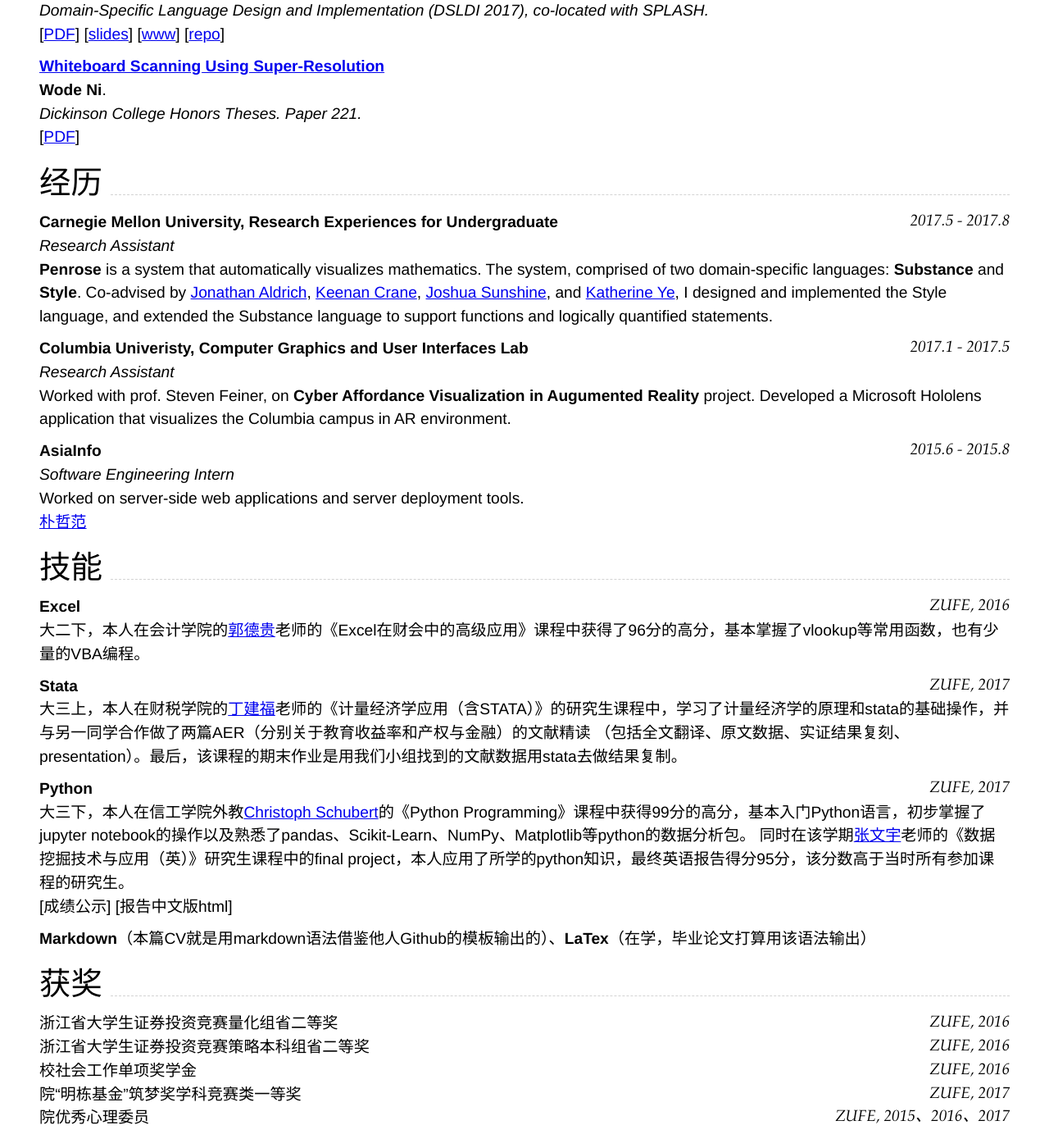
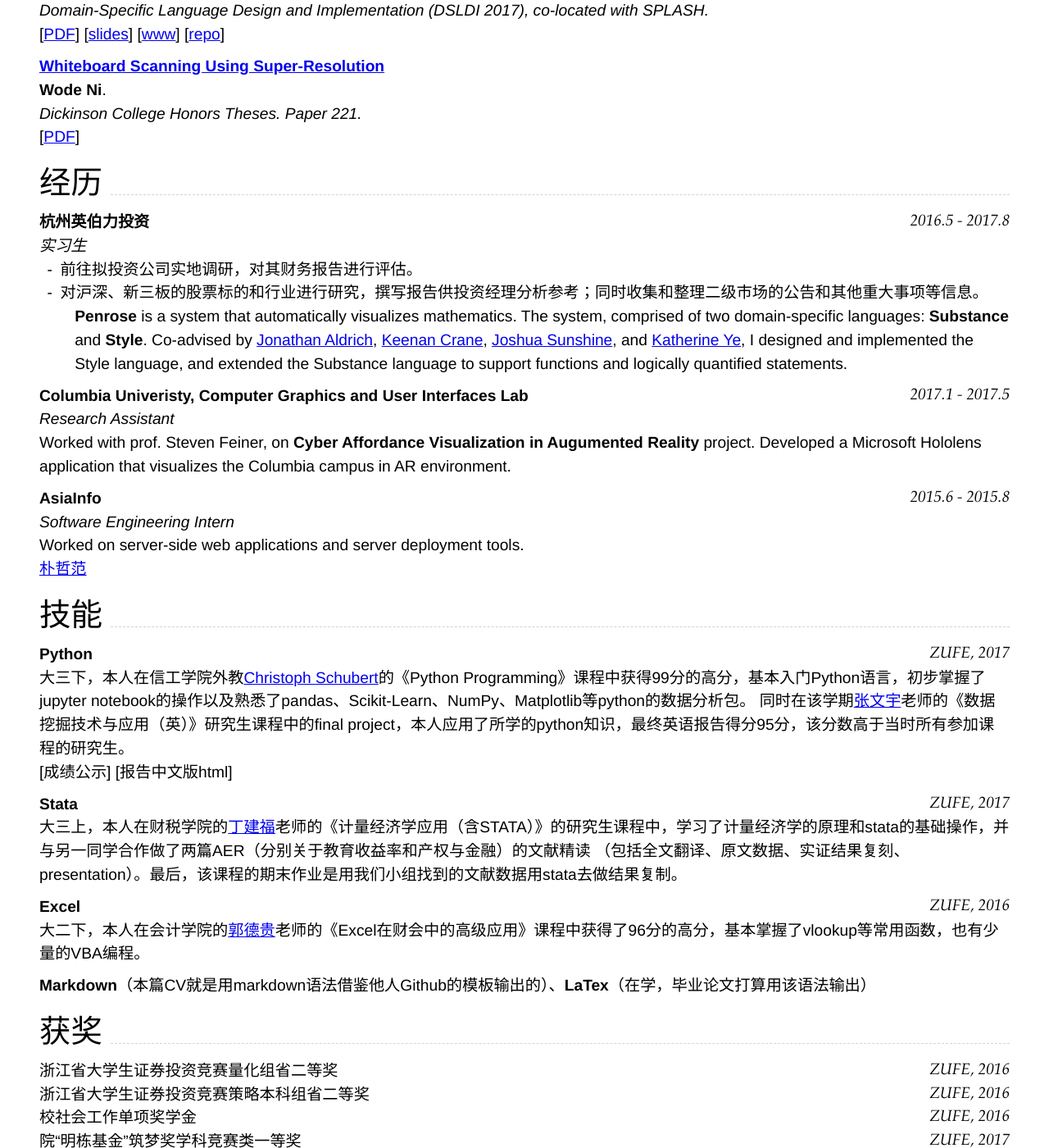
Before and after one commit to wodeni/nimo-markdown-cv, a Jekyll site: the page built from index.md, in a window 1280 px wide and 1400 px high, scrolled down 567 px. Shown: the whole window at 82% size. Built offline with Jekyll 4.4.1, drawn with Linux system fonts in a browser that asks for light colours.

Commit message:
Update index.md

```diff
--- a/index.md
+++ b/index.md
@@ -39,8 +39,10 @@
 
 ## 经历
 
-### __Carnegie Mellon University, Research Experiences for Undergraduate__  `2017.5 - 2017.8`
-_Research Assistant_<br>
+### __杭州英伯力投资__  `2016.5 - 2017.8`
+_实习生_<br>
+- 前往拟投资公司实地调研，对其财务报告进行评估。
+- 对沪深、新三板的股票标的和行业进行研究，撰写报告供投资经理分析参考；同时收集和整理二级市场的公告和其他重大事项等信息。
 __Penrose__ is a system that automatically visualizes mathematics. The system, comprised of two domain-specific languages: __Substance__ and __Style__. Co-advised by [Jonathan Aldrich](https://www.cs.cmu.edu/~./aldrich/), [Keenan Crane](https://www.cs.cmu.edu/~kmcrane/), [Joshua Sunshine](http://www.cs.cmu.edu/~jssunshi/), and [Katherine Ye](https://www.cs.cmu.edu/~kqy/), I designed and implemented the Style language, and extended the Substance language to support functions and logically quantified statements.
 
 ### __Columbia Univeristy, Computer Graphics and User Interfaces Lab__ `2017.1 - 2017.5`
@@ -58,14 +60,14 @@
 
 ## 技能
 
-### __Excel__ `ZUFE, 2016` <br>
-大二下，本人在会计学院的[郭德贵](http://zjacc.zufe.edu.cn/info/1182/2588.htm)老师的《Excel在财会中的高级应用》课程中获得了96分的高分，基本掌握了vlookup等常用函数，也有少量的VBA编程。
-### __Stata__ `ZUFE, 2017` <br>
- 大三上，本人在财税学院的[丁建福](http://cz.zufe.edu.cn/info/1077/5865.htm)老师的《计量经济学应用（含STATA）》的研究生课程中，学习了计量经济学的原理和stata的基础操作，并与另一同学合作做了两篇AER（分别关于教育收益率和产权与金融）的文献精读 （包括全文翻译、原文数据、实证结果复刻、presentation）。最后，该课程的期末作业是用我们小组找到的文献数据用stata去做结果复制。
 ### __Python__ `ZUFE, 2017` <br>
 大三下，本人在信工学院外教[Christoph Schubert](https://www.linkedin.com/in/christophschubert/)的《Python Programming》课程中获得99分的高分，基本入门Python语言，初步掌握了jupyter notebook的操作以及熟悉了pandas、Scikit-Learn、NumPy、Matplotlib等python的数据分析包。 同时在该学期[张文宇](http://info.zufe.edu.cn/info/1049/5085.htm)老师的《数据挖掘技术与应用（英）》研究生课程中的final project，本人应用了所学的python知识，最终英语报告得分95分，该分数高于当时所有参加课程的研究生。
 
 [成绩公示] [报告中文版html]
+### __Stata__ `ZUFE, 2017` <br>
+ 大三上，本人在财税学院的[丁建福](http://cz.zufe.edu.cn/info/1077/5865.htm)老师的《计量经济学应用（含STATA）》的研究生课程中，学习了计量经济学的原理和stata的基础操作，并与另一同学合作做了两篇AER（分别关于教育收益率和产权与金融）的文献精读 （包括全文翻译、原文数据、实证结果复刻、presentation）。最后，该课程的期末作业是用我们小组找到的文献数据用stata去做结果复制。
+### __Excel__ `ZUFE, 2016` <br>
+大二下，本人在会计学院的[郭德贵](http://zjacc.zufe.edu.cn/info/1182/2588.htm)老师的《Excel在财会中的高级应用》课程中获得了96分的高分，基本掌握了vlookup等常用函数，也有少量的VBA编程。
 ### __Markdown__（本篇CV就是用markdown语法借鉴他人Github的模板输出的）、__LaTex__（在学，毕业论文打算用该语法输出）
 
 
```
